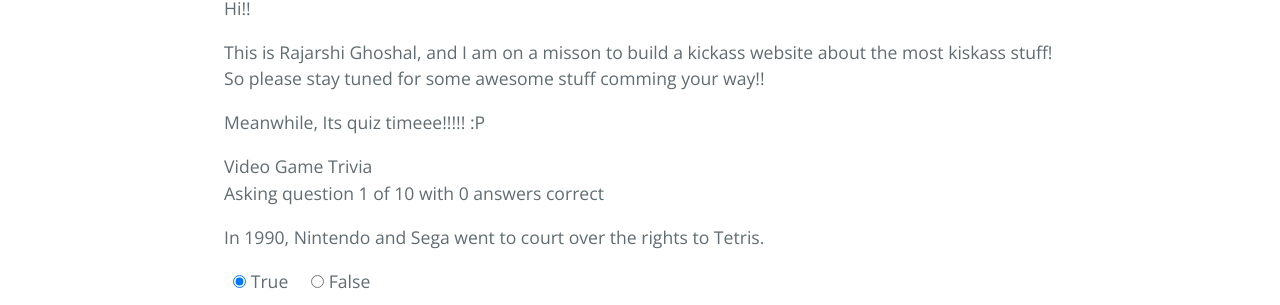
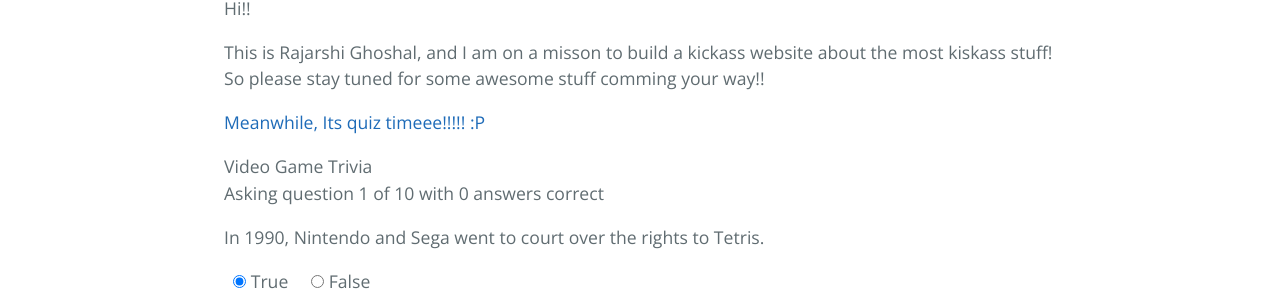
Before and after one commit to rajarshi1/rajarshi_random, a Jekyll site: the page index.html, which Jekyll copies as it is, in a window 1280 px wide. Shown: the part 402-707 px from the top of the page. Built offline with Jekyll 4.4.1, drawn with Linux system fonts in a browser that asks for light colours.

Commit message:
Update index.html

```diff
--- a/index.html
+++ b/index.html
@@ -20,7 +20,7 @@
 <a id="welcome-to-github-pages" class="anchor" href="#welcome-to-github-pages" aria-hidden="true"><span aria-hidden="true" class="octicon octicon-link"></span></a>This Page is curretly under construction!</h3>
 <p>Hi!!</p>
 <p>This is Rajarshi Ghoshal, and I am on a misson to build a kickass website about the most kiskass stuff! So please stay tuned for some awesome stuff comming your way!!</p>
-<a id="welcome-to-github-pages" class="anchor" href="#welcome-to-github-pages" aria-hidden="true"><span aria-hidden="true" class="octicon octicon-link"></span></a>Meanwhile, Its quiz timeee!!!!! :P</h3>
+<a id="welcome-to-github-pages" class="anchor" href="#welcome-to-github-pages" aria-hidden="true"><span aria-hidden="true" class="octicon octicon-link"></span>Meanwhile, Its quiz timeee!!!!! :P</a>
 <p>
         Video Game Trivia
         <br />
```
